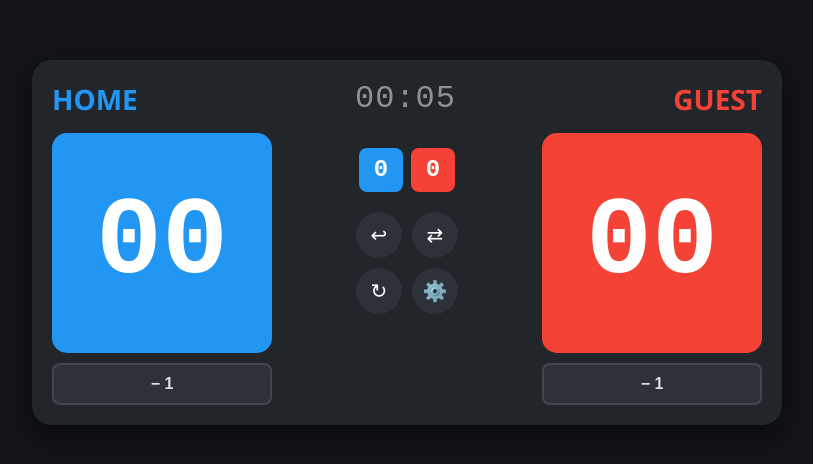
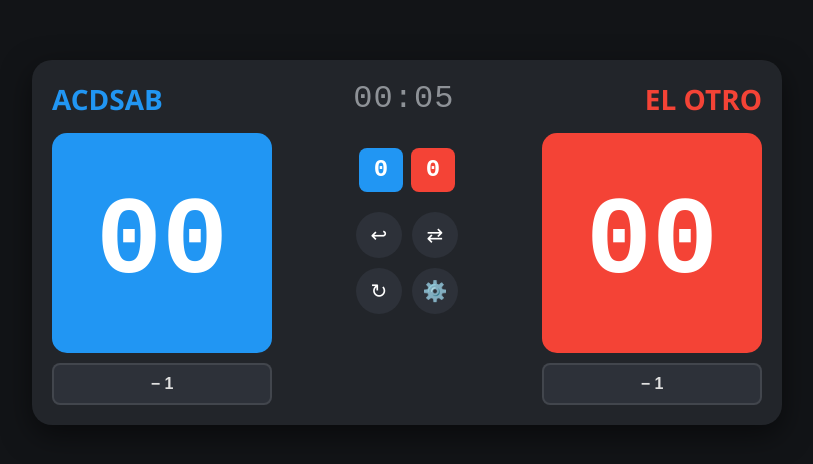
Before and after one commit to ruul620/marcadorvoley.github.com, a plain HTML site: page index.html in a window 1280 px wide. Shown: the part 158-622 px from the top of the page, without its empty margins (233-1046 px from the left). Drawn offline with Linux system fonts and the light colour scheme.

Commit message:
Update index.html

```diff
--- a/index.html
+++ b/index.html
@@ -272,9 +272,9 @@
 
     <div class="scoreboard-container">
         <div class="header-row">
-            <div class="team-label home-text" id="label-home">HOME</div>
+            <div class="team-label home-text" id="label-home">ACDSAB</div>
             <div class="timer-container" id="timer">00:00</div>
-            <div class="team-label guest-text" id="label-guest">GUEST</div>
+            <div class="team-label guest-text" id="label-guest">EL OTRO</div>
         </div>
 
         <div class="main-row">
```
